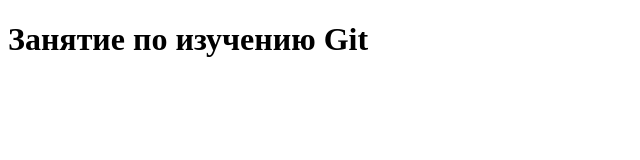
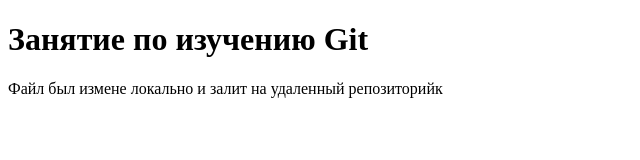
Before and after one commit to AnnaRychkov/Git-curse, a plain HTML site: page index.html in a window 1280 px wide. Shown: the whole page, without its empty margins (0-640 px from the left). Drawn offline with Linux system fonts and the light colour scheme.

Commit message:
4 commit

```diff
--- a/index.html
+++ b/index.html
@@ -8,5 +8,6 @@
 </head>
 <body>
     <h1>Занятие по изучению Git</h1>
+    <p>Файл был измене локально и залит на удаленный репозиторийк</p>
 </body>
 </html>
```
